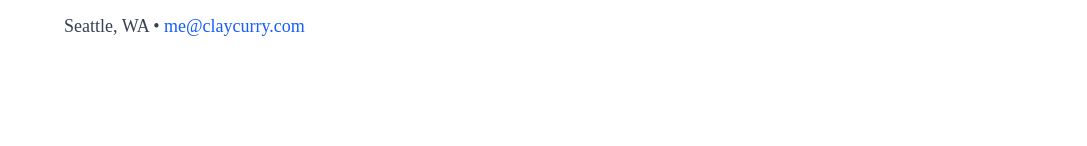
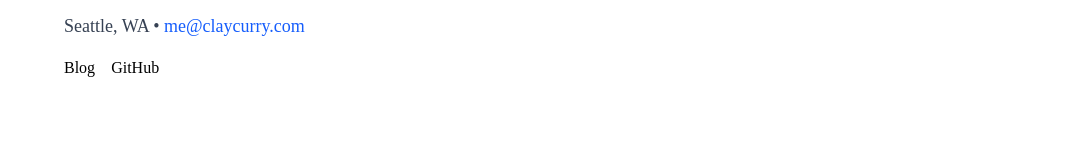
Before and after one commit to clay-curry/claycurry.com, a Next.js app: page / in a window 1280 px wide. Shown: the part 277-423 px from the top of the page, without its empty margins (96-1183 px from the left). Built offline with nearby package versions, Linux system fonts and the light colour scheme; a web font is replaced by a local one.

Commit message:
Add blog and GitHub links below hero section
Added black text links with hover underline effect in shadcn style
pointing to /blog and GitHub profile.

```diff
--- a/app/(site)/page.tsx
+++ b/app/(site)/page.tsx
@@ -1,4 +1,5 @@
 "use client";
+import Link from "next/link";
 import { HeroSection } from "@/lib/ui/components/hero-section";
 import { PrimaryLink } from "@/lib/ui/components/link";
 import { PageViews } from "@/lib/ui/widgets/page-views";
@@ -28,8 +29,23 @@ export default () => (
         <ContactLink href="mailto:me@claycurry.com">
           me@claycurry.com
         </ContactLink>
-        {/* TODO: insert a row of Icons linking to social accounts */}
       </p>
+      <div className="flex gap-4 mt-2">
+        <Link
+          href="/blog"
+          className="text-black dark:text-white underline-offset-4 hover:underline"
+        >
+          Blog
+        </Link>
+        <a
+          href="https://github.com/clay-curry"
+          target="_blank"
+          rel="noopener noreferrer"
+          className="text-black dark:text-white underline-offset-4 hover:underline"
+        >
+          GitHub
+        </a>
+      </div>
     </HeroSection>
   </article>
 );
```
